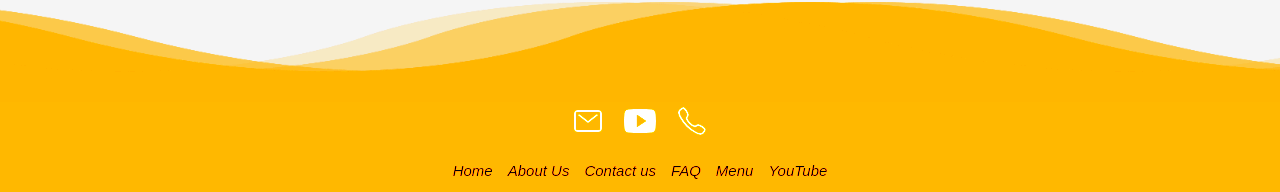
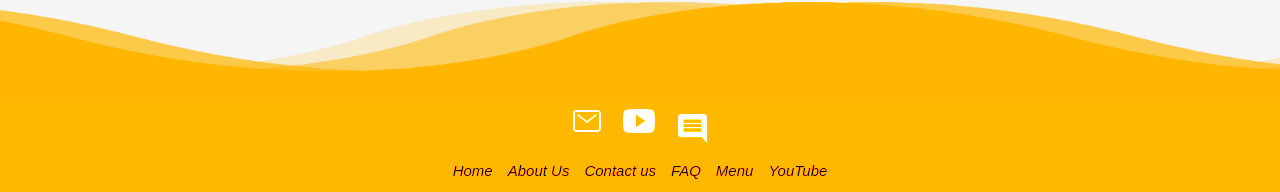
Before and after one commit to nwegithub/burmese-cuisine, a React (Vite) app: page / in a window 1280 px wide. Shown: the part 1486-1678 px from the top of the page. Built offline with nearby package versions, Linux system fonts and the light colour scheme; no server answers; a web font is replaced by a local one.

Commit message:
Changes 3 Pages

```diff
--- a/src/components/pages/EthnicalCalculation.jsx
+++ b/src/components/pages/EthnicalCalculation.jsx
@@ -179,7 +179,7 @@ const EthnicalCalculation = () => {
               }
             </ul>
             <div className="flex space-x-5">
-            <button
+              <button
                 onClick={() => navigate('/menu')}
                 className="bg-green-300 text-black p-3 rounded-md body1"
               >
@@ -191,9 +191,7 @@ const EthnicalCalculation = () => {
               >
                 {isMya ? "PDFအဖြစ်ဘောက်ချာထုတ်ရန်" : "Voucher as PDF"}
               </button>
-
             </div>
-
           </div>
         </div>
       </div>
--- a/src/components/pages/Footer.jsx
+++ b/src/components/pages/Footer.jsx
@@ -1,5 +1,6 @@
 import React, { useRef } from "react";
 import { useNavigate } from "react-router-dom";
+import CommentIcon from '@mui/icons-material/Comment';
 
 const Footer = () => {
     const aboutRef = useRef(null);
@@ -8,28 +9,27 @@ const Footer = () => {
         aboutRef.current.scrollIntoView({ behavior: 'smooth' });
     };
 
-    const navigate = useNavigate()
+    const navigate = useNavigate();
     const handleAboutUsClick = () => {
-        navigate('/FooterAboutUs')
-    }
+        navigate('/FooterAboutUs');
+    };
 
     const handleClick = () => {
         navigate("/Contactus");
-    }
+    };
     const handleClickFAQ = () => {
         navigate("/FAQ");
-    }
+    };
     const handleHome = () => {
         navigate("/Home");
-    }
+    };
     const handleMenu = () => {
         navigate("/menu");
-    }
+    };
 
     return (
-        <div
-            style={{ marginTop: 200 }}>
-            <footer >
+        <div style={{ marginTop: 200 }}>
+            <footer>
                 <div className="waves">
                     <div className="wave" id="wave1"></div>
                     <div className="wave" id="wave2"></div>
@@ -40,20 +40,23 @@ const Footer = () => {
                 <div style={{ display: "flex flex-row", justifyContent: "center", alignSelf: "center" }}>
                     <div className="sec aboutus"
                         style={{ alignItems: "center", justifyContent: "center" }}>
-                        {/* <button style={{textAlign:"center"}} onClick={() => handleAboutUsClick()}>
-                        <h5 style={{textAlign:"center"}}>About Us</h5>
-
-                        </button>
-                        <p style={{textAlign : "justify"}}>
-                            Lorem ipsum dolor sit, amet consectetur adipisicing elit. Facere earum
-                            magnam laborum dolorum ad inventore. Ratione tempore officiis reprehenderit
-                            accusantium corrupti iusto eligendi perspiciatis modi officia ut! Assumenda,
-                            sint doloribus.
-                        </p> */}
-                        <ul className="social_icon" style={{ display: "flex", justifyContent: "center", alignItems: "center" }}>
-                            <li><a href="mailto:your-email@example.com"><ion-icon name="mail-outline"></ion-icon></a></li>
-                            <li><a href="https://youtube.com/@myanmarcuisine-z9j?si=8pDnUsHCFo05_1Di"><ion-icon name="logo-youtube"></ion-icon></a></li>
-                            <li><a href="e"><ion-icon name="call-outline"></ion-icon></a></li>
+                        <ul className="social_icon"
+                            style={{ display: "flex", alignItems: "center", width: "100%" }}>
+                            <li>
+                                <a href="mailto:your-email@example.com">
+                                    <ion-icon name="mail-outline"></ion-icon>
+                                </a>
+                            </li>
+                            <li>
+                                <a href="https://youtube.com/@myanmarcuisine-z9j?si=8pDnUsHCFo05_1Di">
+                                    <ion-icon name="logo-youtube"></ion-icon>
+                                </a>
+                            </li>
+                            <li>
+                                <a href="/Feedback">
+                                    <CommentIcon style={{ fontSize: 35 }} />
+                                </a>
+                            </li>
                         </ul>
                     </div>
                     <div style={{ display: "flex", justifyContent: "center", alignSelf: "center", gap: "15px", fontSize: "15px" }}>
@@ -67,37 +70,12 @@ const Footer = () => {
                     <div style={{ display: "flex", justifyContent: "center", alignSelf: "center", paddingTop: "6px" }}>
                         @2024MyanmarCuisine
                     </div>
-                    {/* <div className="sec quicklinks"
-                    style={{alignItems:"center",justifyContent:"center",textAlign : 'center'}}>
-                        <h5>Support</h5>
-
-                            <p><a href="#">FAQ</a></p>
-                            <p><a href="#">Help</a></p>
-                            <p><a href="#">Contact</a></p>
-                            <p><a href="#">Privacy Policy</a></p>
-                    </div> */}
-                    {/* <div className="sec quicklinks">
-                        <h5>Shop</h5>
-                        <ul>
-                            <li><a href="#">Men</a></li>
-                            <li><a href="#">Women</a></li>
-                            <li><a href="#">Kids</a></li>
-                            <li><a href="#">Shoes</a></li>
-                        </ul>
-                    </div> */}
-                    {/* <div className="sec contact"
-                    style={{alignItems:"center",justifyContent:"center",textAlign : 'center'}}>
-                       <button onClick={() => handleClick()}>Contact us</button>
-                        <p><a>+959774272642</a></p>
-                        <p><a>winthandar112000@gmail.com</a></p>
-                    </div> */}
                 </div>
-
             </footer>
             <script type="module" src="https://unpkg.com/ionicons@7.1.0/dist/ionicons/ionicons.esm.js"></script>
             <script nomodule src="https://unpkg.com/ionicons@7.1.0/dist/ionicons/ionicons.js"></script>
+        </div>
+    );
+}
 
-        </div>
-    )
-}
 export default Footer;
--- a/src/components/pages/SeasonalCalculation.jsx
+++ b/src/components/pages/SeasonalCalculation.jsx
@@ -176,18 +176,21 @@ const SeasonalCalculation = () => {
                   </>
                 )
               }
-
-
-
             </ul>
-
-            <button
-              onClick={generatePDF}
-              className="mt-5 bg-green-300 text-black p-3 rounded-md body1"
-            > {isMya ? "PDFအဖြစ်ဘောက်ချာထုတ်ရန်" : "Voucher as PDF"}
-
-            </button>
-
+            <div className="flex space-x-5">
+              <button
+                onClick={() => navigate('/menu')}
+                className="bg-green-300 text-black p-3 rounded-md body1"
+              >
+                {isMya ? "မီနူး" : "Menu"}
+              </button>
+              <button
+                onClick={generatePDF}
+                className="bg-green-300 text-black p-3 rounded-md body1"
+              >
+                {isMya ? "PDFအဖြစ်ဘောက်ချာထုတ်ရန်" : "Voucher as PDF"}
+              </button>
+            </div>
           </div>
         </div>
       </div>
```
